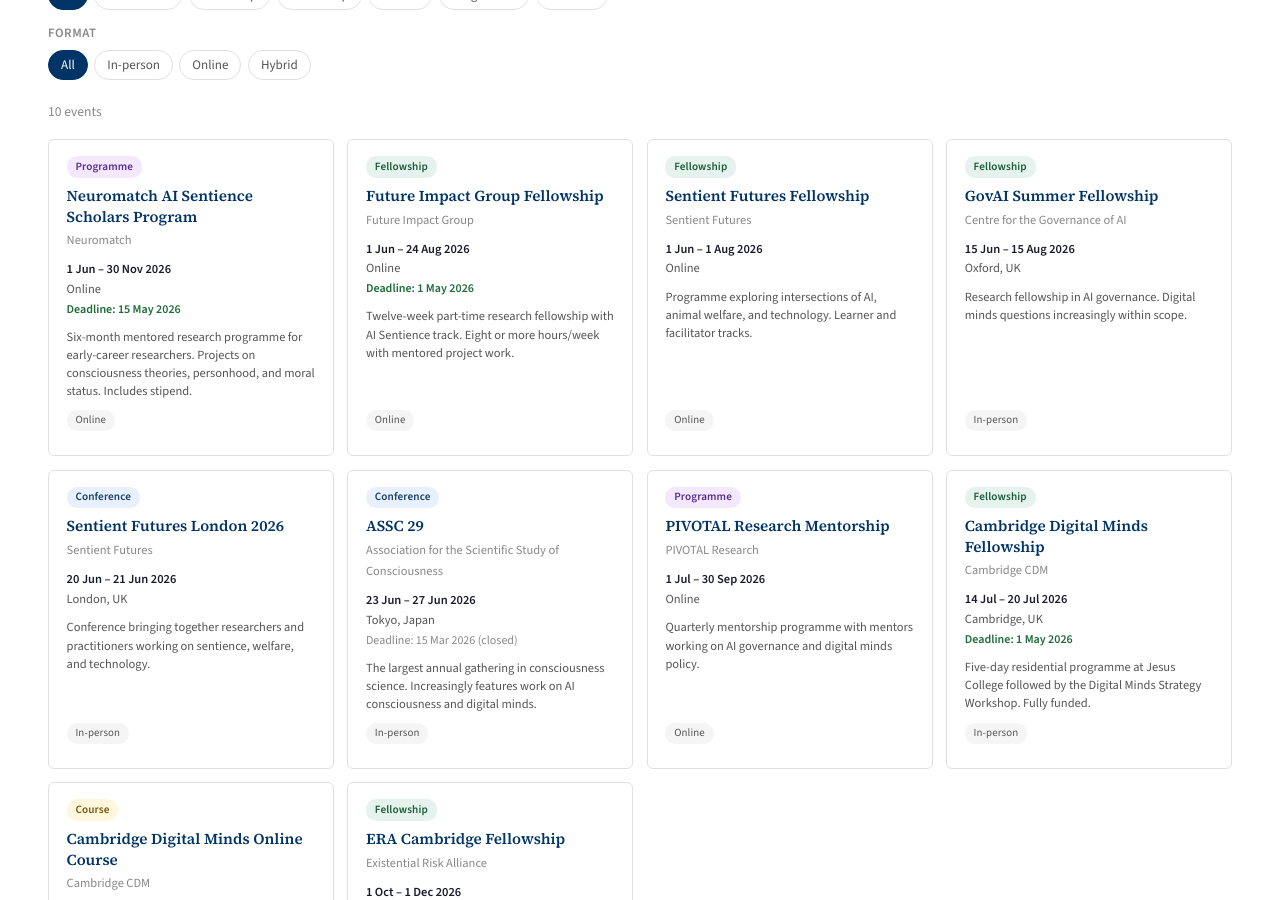
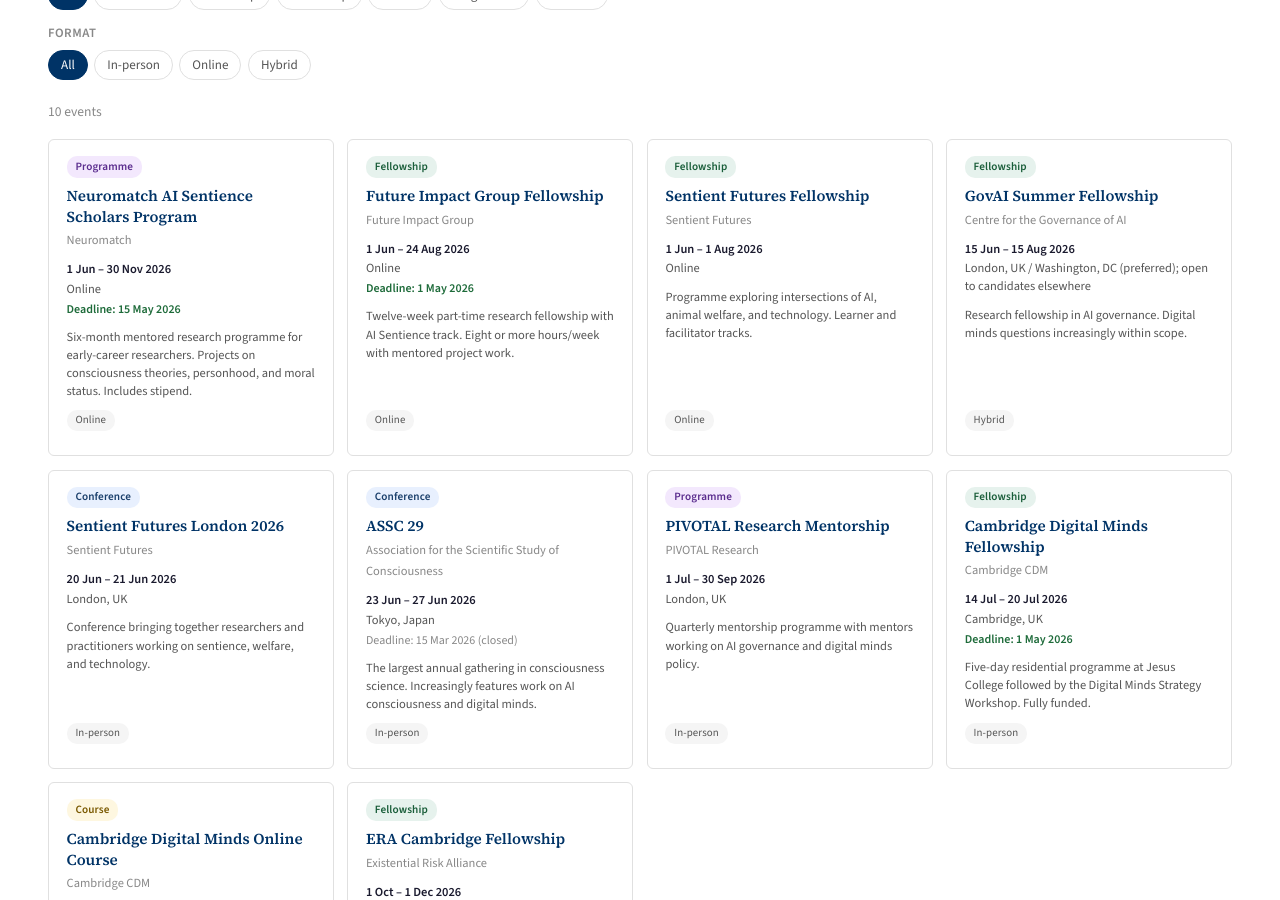
Before and after one commit to Mitchel-Alexander/getting-started-digital-minds, a Jekyll site: the page built from events.md, in a window 1280 px wide and 900 px high, scrolled down 359 px. Built offline with Jekyll 4.4.1, drawn with Linux system fonts in a browser that asks for light colours.

Commit message:
Update GovAI and PIVOTAL location details
GovAI: London/DC preferred, open to candidates elsewhere. PIVOTAL: London.

Co-Authored-By: Claude Opus 4.6 <noreply@anthropic.com>

```diff
--- a/_data/events.yml
+++ b/_data/events.yml
@@ -71,8 +71,8 @@
   date_start: 2026-07-01
   date_end: 2026-09-30
   type: programme
-  format: online
-  location: Online
+  format: in-person
+  location: London, UK
   deadline:
   description: Quarterly mentorship programme with mentors working on AI governance and digital minds policy.
   status: upcoming
@@ -107,8 +107,8 @@
   date_start: 2026-06-15
   date_end: 2026-08-15
   type: fellowship
-  format: in-person
-  location: Oxford, UK
+  format: hybrid
+  location: London, UK / Washington, DC (preferred); open to candidates elsewhere
   deadline:
   description: Research fellowship in AI governance. Digital minds questions increasingly within scope.
   status: upcoming
```
